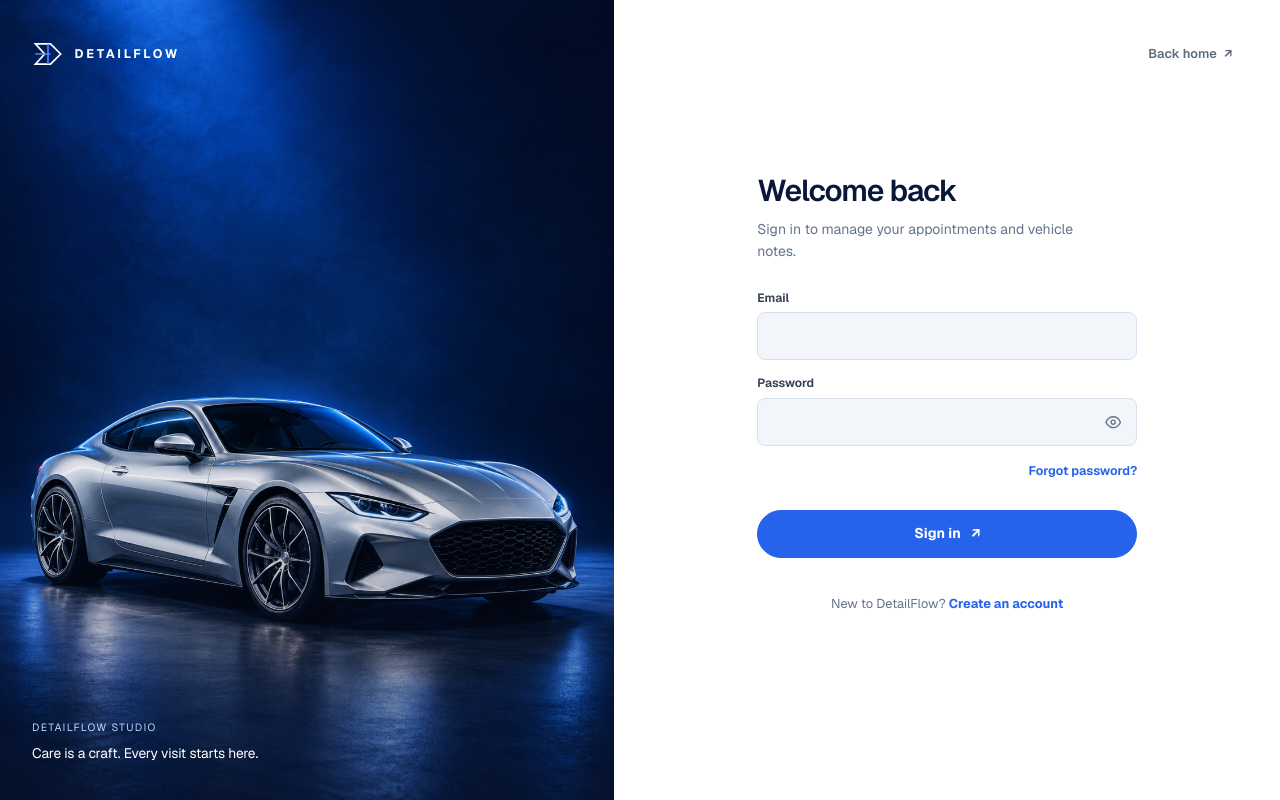
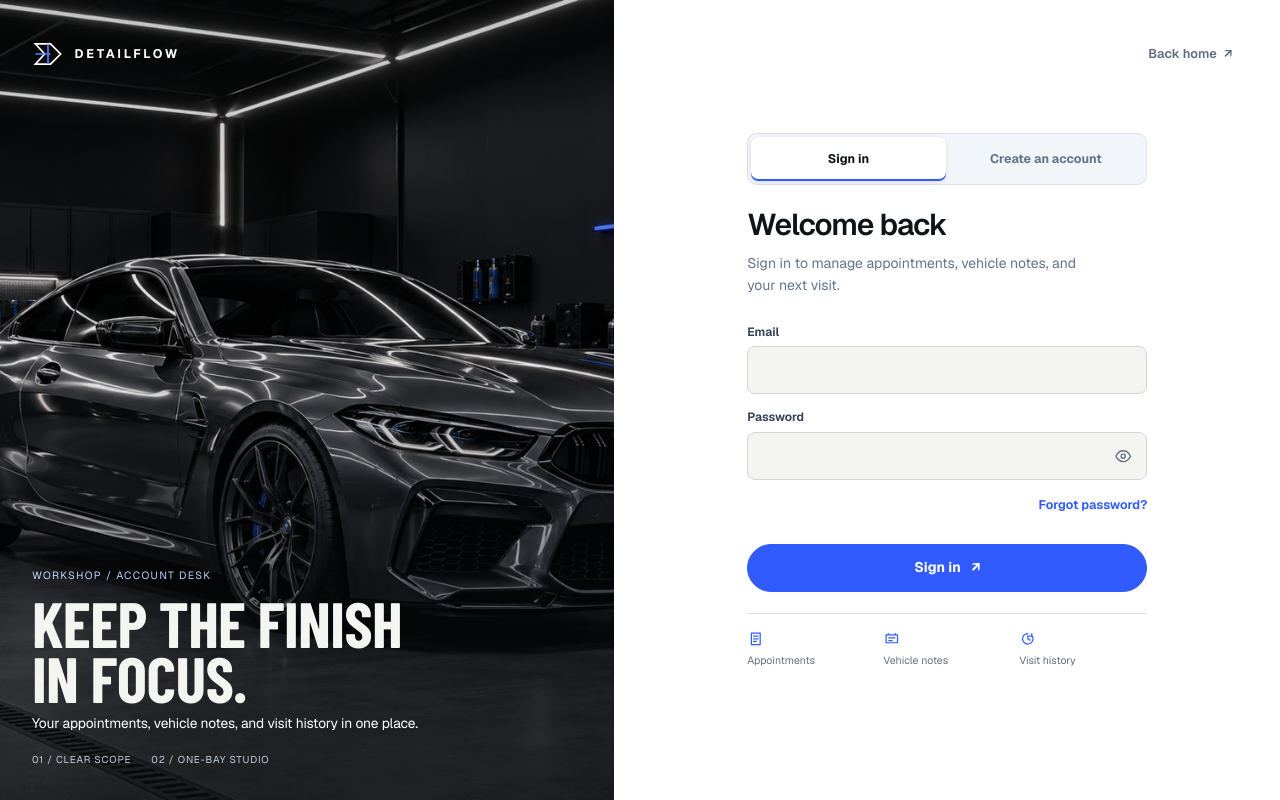
Before and after one commit to PARKER411511/detailflow, a Next.js app: page /login in a window 1280 px wide. Built offline with nearby package versions, Linux system fonts and the light colour scheme; no server answers.

Commit message:
Refine studio footer, account entry, and wide desktop hero crop

```diff
--- a/src/app/globals.css
+++ b/src/app/globals.css
@@ -406,7 +406,7 @@ a:focus-visible, button:focus-visible, input:focus-visible, select:focus-visible
   .booking-page > section:first-child > div, .booking-page > section:nth-child(2) > div { width: calc(100% - 8rem); }
 }
 .auth-shell { display: grid; min-height: 100svh; grid-template-columns: 1fr; background: #fff; color: var(--ink); }
-.auth-visual { position: relative; display: none; min-height: 100svh; overflow: hidden; background: #0b1739; }
+.auth-visual { position: relative; display: none; min-height: 100svh; overflow: hidden; background: #080a0d; }
 .auth-visual-image { object-fit: cover; object-position: center bottom; }
 .auth-visual-shade { position: absolute; inset: 0; background: linear-gradient(180deg, rgba(11,23,57,.14), rgba(11,23,57,.05) 55%, rgba(11,23,57,.48)); pointer-events: none; }
 .auth-visual-brand, .auth-visual-caption { position: absolute; z-index: 1; }
@@ -456,7 +456,7 @@ a:focus-visible, button:focus-visible, input:focus-visible, select:focus-visible
   .auth-form-column { justify-content: center; padding: 4rem 0; }
 }
 @media (min-width: 768px) and (max-width: 1023px) {
-  .auth-visual-image { object-fit: contain; -webkit-mask-image: linear-gradient(to bottom, transparent calc(100% - 64vw), #000 calc(100% - 44vw)); mask-image: linear-gradient(to bottom, transparent calc(100% - 64vw), #000 calc(100% - 44vw)); }
+  .auth-visual-image { object-fit: cover; object-position: center 60%; -webkit-mask-image: none; mask-image: none; }
 }
 @media (max-height: 760px) and (min-width: 768px) {
   .auth-form-column { justify-content: flex-start; padding-top: 7rem; }
@@ -470,6 +470,66 @@ a:focus-visible, button:focus-visible, input:focus-visible, select:focus-visible
 @media (prefers-reduced-motion: reduce) { html { scroll-behavior: auto; } *, *::before, *::after { animation-duration: .01ms !important; animation-iteration-count: 1 !important; transition-duration: .01ms !important; } }
 
 @media (min-width: 768px) and (max-width: 1023px) and (min-aspect-ratio: 4/3) { .auth-visual-image { object-fit: cover; -webkit-mask-image: none; mask-image: none; } }
+
+/* Footer index: compact studio information with one clear action. */
+.site-footer { border-top: 1px solid rgba(244,244,241,.12); }
+.site-footer-shell { display: grid; max-width: 1500px; gap: 3rem; margin: 0 auto; padding: 3.5rem 1.25rem 3rem; }
+.site-footer-identity { max-width: 28rem; }
+.site-footer-lockup { position: relative; display: inline-flex; align-items: center; gap: .75rem; color: #f4f4f1; font-size: .92rem; font-weight: 750; letter-spacing: .25em; line-height: 1; }
+.site-footer-lockup::after { width: 1.1rem; height: 2px; margin-left: .1rem; background: #315bff; content: ""; }
+.site-footer-lockup svg { width: 2.75rem; height: 2.75rem; }
+.site-footer-index { margin: 1.4rem 0 0; color: #7690ff; font-family: var(--font-geist-mono), ui-monospace, monospace; font-size: .62rem; font-weight: 650; letter-spacing: .12em; text-transform: uppercase; }
+.site-footer-note { max-width: 24rem; margin: .85rem 0 0; color: #aeb4bf; font-size: .85rem; line-height: 1.65; }
+.site-footer-groups { display: grid; grid-template-columns: repeat(2, minmax(0, 1fr)); gap: 2rem 1.25rem; }
+.site-footer-group > p { margin: 0 0 .8rem; color: #7f8793; font-family: var(--font-geist-mono), ui-monospace, monospace; font-size: .62rem; font-weight: 650; letter-spacing: .12em; text-transform: uppercase; }
+.site-footer-group nav { display: grid; gap: .15rem; }
+.site-footer-group a { display: inline-flex; min-height: 2.75rem; align-items: center; color: #f4f4f1; font-size: .84rem; font-weight: 650; }
+.site-footer-group a:hover { color: #7690ff; }
+.site-footer-studio address { margin: 0; color: #aeb4bf; font-size: .82rem; font-style: normal; line-height: 1.7; }
+.site-footer-studio > a { margin-top: .55rem; color: #dce2ff; }
+.site-footer-studio { grid-column: 1 / -1; border-top: 1px solid rgba(244,244,241,.13); padding-top: 1.35rem; }
+.site-footer-bottom { position: relative; }
+.site-footer-mark { color: #315bff; font-family: var(--font-geist-mono), ui-monospace, monospace; font-size: .65rem; letter-spacing: .1em; }
+
+/* Account split: dark workshop context on the left, quiet task-first form on the right. */
+.auth-visual-image { object-position: center center; }
+.auth-visual-shade { background: linear-gradient(180deg, rgba(8,10,13,.22), rgba(8,10,13,.08) 45%, rgba(8,10,13,.78)); }
+.auth-visual-caption { bottom: 2rem; }
+.auth-visual-title { margin: .7rem 0 0; color: #f4f4f1; font-family: var(--font-display), Impact, sans-serif; font-size: clamp(2.8rem, 5vw, 5.5rem); font-weight: 700; letter-spacing: -.01em; line-height: .86; text-transform: uppercase; }
+.auth-visual-points { display: flex; flex-wrap: wrap; gap: .8rem 1.25rem; margin-top: 1.2rem; color: #c6cedd; font-family: var(--font-geist-mono), ui-monospace, monospace; font-size: .62rem; letter-spacing: .08em; text-transform: uppercase; }
+.auth-mode-tabs { display: grid; grid-template-columns: 1fr 1fr; gap: .2rem; border: 1px solid #d8e0ec; border-radius: .6rem; background: #f2f6fb; padding: .2rem; }
+.auth-mode-tabs button { min-height: 2.75rem; border-radius: .45rem; color: #64748b; font-size: .78rem; font-weight: 700; }
+.auth-mode-tabs button[aria-pressed="true"] { background: #fff; box-shadow: inset 0 -2px #315bff, 0 1px 4px rgba(16,19,24,.1); color: #101318; }
+.auth-mode-tabs button:hover { color: #315bff; }
+.auth-password-hint { margin: .3rem 0 0; color: #64748b; font-size: .72rem; line-height: 1.4; }
+.auth-form-content > .auth-title { margin-top: 1.45rem; }
+.auth-panel { color: #101318; }
+.auth-title { color: #101318; }
+.auth-field { border-color: #d2d4d8; background: #f4f4f1; color: #101318; }
+.auth-field:hover { border-color: #aeb4bf; background: #fff; }
+.auth-field:focus-visible { border-color: #315bff; outline-color: #315bff; }
+.auth-password-toggle { color: #64707d; }
+.auth-password-toggle:hover { color: #315bff; }
+.auth-recovery { color: #315bff; }
+.auth-submit { border-color: #315bff; background: #315bff; }
+.auth-submit:hover { border-color: #2449d8; background: #2449d8; }
+.auth-status { border-color: #d8dde5; background: #f4f4f1; color: #344155; }
+.auth-benefits { display: grid; grid-template-columns: repeat(3, 1fr); gap: .5rem; margin-top: 1.35rem; border-top: 1px solid #e0e2e5; padding-top: 1rem; }
+.auth-benefits span { display: flex; min-width: 0; flex-direction: column; gap: .35rem; color: #64707d; font-size: .66rem; line-height: 1.3; }
+.auth-benefits svg { width: 1.1rem; height: 1.1rem; color: #315bff; }
+@media (min-width: 768px) {
+  .site-footer-shell { grid-template-columns: 1.05fr 1.95fr; align-items: start; padding-inline: 2rem; }
+  .site-footer-groups { grid-template-columns: repeat(3, 1fr); gap: 1.25rem; }
+  .site-footer-studio { grid-column: auto; border-top: 0; padding-top: 0; }
+  .auth-form-column { max-width: 25rem; }
+}
+@media (min-width: 1600px) {
+  .home-hero-image { object-position: center 35%; }
+}
+@media (max-width: 767px) {
+  .site-footer-shell { gap: 2rem; padding: 2rem 1.25rem; }
+  .site-footer-groups { gap: 1.5rem 1rem; }
+}
 
 /* Functional dashboard surfaces keep the same brand system with a calmer, task-first hierarchy. */
 .account-page, .admin-page, .reset-page { min-height: calc(100svh - 4.5rem); background: #f4f4f1; color: #101318; }
--- a/src/app/login/page.tsx
+++ b/src/app/login/page.tsx
@@ -33,10 +33,10 @@ export default function LoginPage() {
     <section className="auth-shell" aria-label="DetailFlow account access">
       <div className="auth-visual">
         <Image
-          src="/images/detailflow-auth-split-v1.png"
-          alt=""
+          src="/images/detailflow-dark-studio-v1.png"
+          alt="Graphite coupe in the DetailFlow studio"
           fill
-          sizes="(min-width: 768px) 48vw, 0px"
+          sizes="(min-width: 768px) max(48vw, 178vh), 0px"
           className="auth-visual-image"
           priority
         />
@@ -45,8 +45,10 @@ export default function LoginPage() {
           <BrandLink light />
         </div>
         <div className="auth-visual-caption">
-          <p className="auth-overline">DetailFlow studio</p>
-          <p className="auth-craft-line">Care is a craft. Every visit starts here.</p>
+          <p className="auth-overline">Workshop / account desk</p>
+          <h2 className="auth-visual-title">Keep the finish<br />in focus.</h2>
+          <p className="auth-craft-line">Your appointments, vehicle notes, and visit history in one place.</p>
+          <div className="auth-visual-points"><span>01 / Clear scope</span><span>02 / One-bay studio</span></div>
         </div>
       </div>
 
--- a/src/components/auth-form.tsx
+++ b/src/components/auth-form.tsx
@@ -108,9 +108,13 @@ export function AuthForm() {
 
   return (
     <div className="auth-form-content" data-auth-mode={mode}>
+      <div className="auth-mode-tabs" role="group" aria-label="Account mode">
+        <button type="button" aria-pressed={isSignIn} onClick={() => switchMode("signin")}>Sign in</button>
+        <button type="button" aria-pressed={!isSignIn} onClick={() => switchMode("signup")}>Create an account</button>
+      </div>
       <h1 className="auth-title">{isSignIn ? "Welcome back" : "Create your account"}</h1>
       <p className="auth-intro">
-        {isSignIn ? "Sign in to manage your appointments and vehicle notes." : "Create an account to keep your appointments and vehicle notes together."}
+        {isSignIn ? "Sign in to manage appointments, vehicle notes, and your next visit." : "Create an account to keep appointments and vehicle notes together."}
       </p>
       <form onSubmit={submit} className="auth-form" aria-describedby={message ? "auth-status" : undefined}>
         {mode === "signup" && (
@@ -148,6 +152,7 @@ export function AuthForm() {
                 minLength={8}
                 type={showPassword ? "text" : "password"}
                 autoComplete={isSignIn ? "current-password" : "new-password"}
+                aria-describedby={!isSignIn ? "auth-password-hint" : undefined}
                 value={password}
                 onChange={(event) => setPassword(event.target.value)}
                 className="auth-field"
@@ -163,6 +168,7 @@ export function AuthForm() {
               </button>
             </span>
           </div>
+          {!isSignIn && <p id="auth-password-hint" className="auth-password-hint">At least 8 characters.</p>}
           {isSignIn && (
             <button type="button" onClick={resetPassword} disabled={loading} className="auth-recovery">
               Forgot password?
@@ -180,12 +186,11 @@ export function AuthForm() {
           {message}
         </p>
       )}
-      <p className="auth-mode-switch">
-        {isSignIn ? "New to DetailFlow?" : "Already have an account?"}{" "}
-        <button type="button" onClick={() => switchMode(isSignIn ? "signup" : "signin")}>
-          {isSignIn ? "Create an account" : "Sign in"}
-        </button>
-      </p>
+      <div className="auth-benefits" aria-label="Account features">
+        <span><svg aria-hidden="true" viewBox="0 0 20 20" fill="none"><path d="M5 3.5h10v13H5zM7.5 7h5M7.5 10h5M7.5 13h3" stroke="currentColor" strokeWidth="1.4" strokeLinecap="round" strokeLinejoin="round" /></svg>Appointments</span>
+        <span><svg aria-hidden="true" viewBox="0 0 20 20" fill="none"><path d="M3.5 5.5h13v9h-13zM6 5.5V4M14 5.5V4M6.5 9h7M6.5 12h4" stroke="currentColor" strokeWidth="1.4" strokeLinecap="round" strokeLinejoin="round" /></svg>Vehicle notes</span>
+        <span><svg aria-hidden="true" viewBox="0 0 20 20" fill="none"><path d="M10 4a6 6 0 1 0 5.2 3M10 6.5V10l2.5 1.5M14.5 4v3h-3" stroke="currentColor" strokeWidth="1.4" strokeLinecap="round" strokeLinejoin="round" /></svg>Visit history</span>
+      </div>
     </div>
   );
 }
--- a/src/components/site-footer.tsx
+++ b/src/components/site-footer.tsx
@@ -3,17 +3,22 @@ import Link from "next/link";
 export function SiteFooter() {
   return (
     <footer className="site-footer">
-      <div className="site-footer-main">
-        <div className="site-footer-brand"><p>DETAILFLOW</p><span>Independent automotive detailing / Brooklyn, NY</span></div>
-        <nav className="site-footer-links" aria-label="Footer navigation">
-          <Link href="/services">Services</Link>
-          <Link href="/gallery">Work</Link>
-          <Link href="/about">Studio</Link>
-          <Link href="/contact">Contact</Link>
-        </nav>
-        <div className="site-footer-visit"><p>19 Mercer Lane<br />Brooklyn, NY 11222<br />Tue—Sat · 08:00—18:00</p><Link href="/booking">Book your detail <span aria-hidden="true">↗</span></Link></div>
+      <div className="site-footer-shell">
+        <div className="site-footer-identity">
+          <div className="site-footer-lockup">
+            <svg aria-hidden="true" viewBox="0 0 38 38" fill="none"><path d="M4 7h18l12 12-12 12H4l11-12L4 7Z" stroke="currentColor" strokeWidth="2" /><path d="M4 19h18M19 7v24" stroke="#315bff" strokeWidth="2" /></svg>
+            <span>DETAILFLOW</span>
+          </div>
+          <p className="site-footer-index">DF / 026 <span aria-hidden="true">—</span> AUTOMOTIVE STUDIO</p>
+          <p className="site-footer-note">Precision care for paint, cabin, and everything in between.</p>
+        </div>
+        <div className="site-footer-groups">
+          <div className="site-footer-group"><p>Explore</p><nav aria-label="Explore footer links"><Link href="/services">Services</Link><Link href="/gallery">Work</Link><Link href="/about">Studio</Link><Link href="/contact">Contact</Link></nav></div>
+          <div className="site-footer-group"><p>Account</p><nav aria-label="Account footer links"><Link href="/booking">Book a detail</Link><Link href="/login?next=/account">Sign in</Link><Link href="/account">Your appointments</Link></nav></div>
+          <div className="site-footer-group site-footer-studio"><p>Studio desk</p><address>19 Mercer Lane<br />Brooklyn, NY 11222<br />Tue—Sat · 08:00—18:00</address><a href="mailto:hello@detailflow.demo">hello@detailflow.demo</a></div>
+        </div>
       </div>
-      <div className="site-footer-bottom"><span>© 2026 DetailFlow Studio</span><span>Concept project — created for portfolio purposes. Imagery and reviews are illustrative.</span></div>
+      <div className="site-footer-bottom"><span>© 2026 DetailFlow Studio</span><span>Concept project — imagery and reviews are illustrative.</span><span className="site-footer-mark" aria-hidden="true">— / DF</span></div>
     </footer>
   );
 }
```
